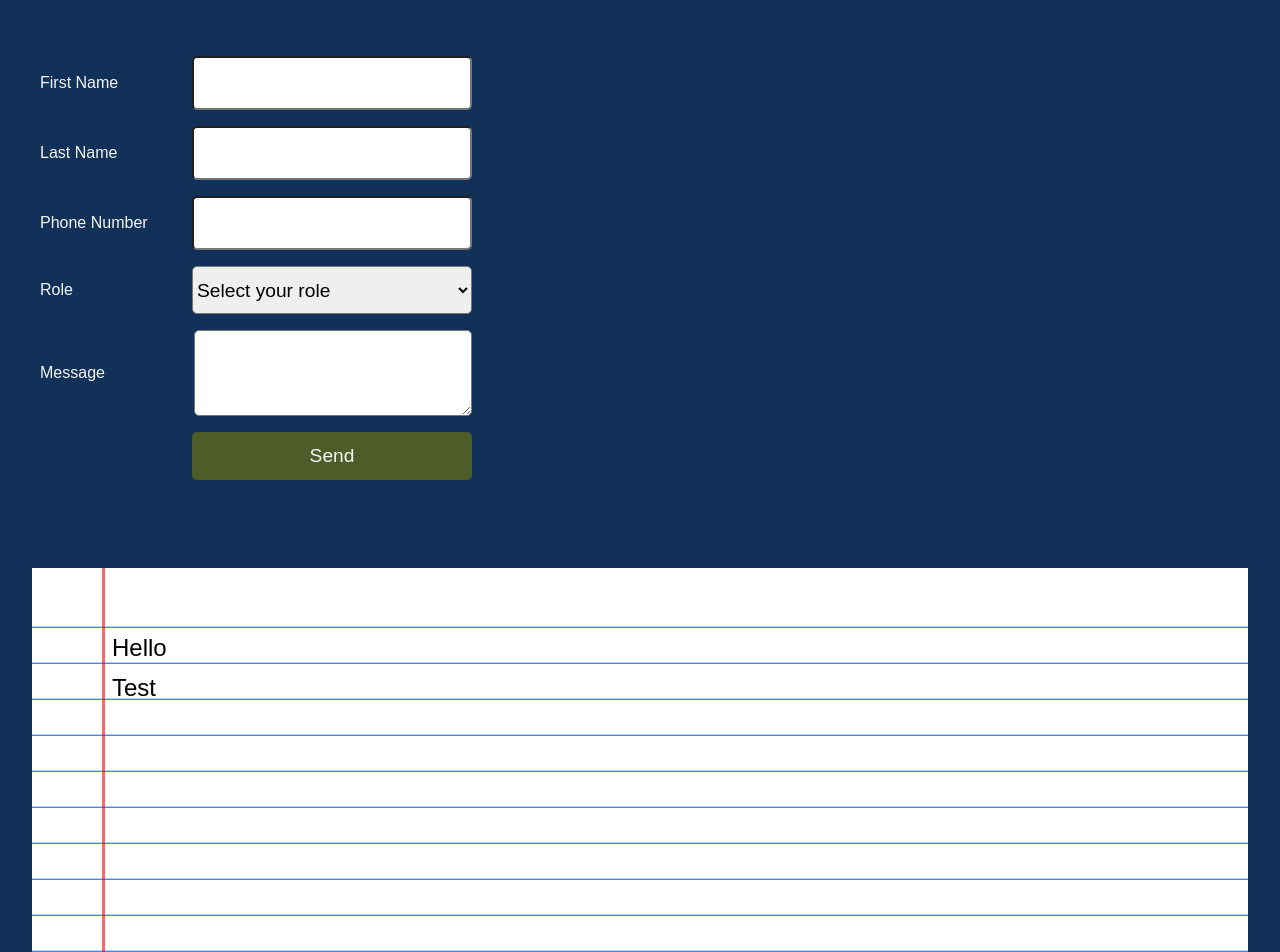
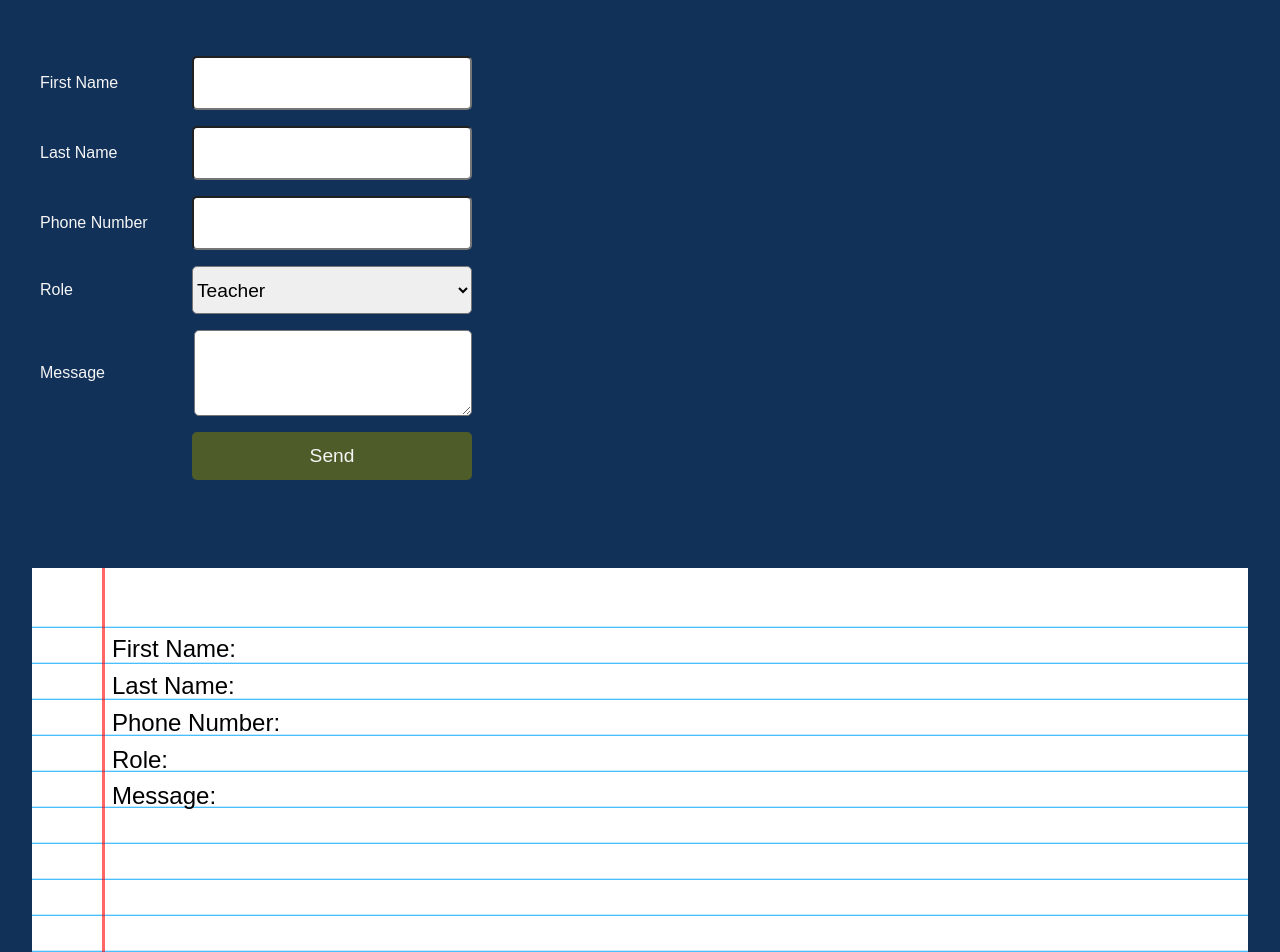
Before and after one commit to MikkeBee/React_Form, a React (Create React App) app: page / in a window 1280 px wide. Shown: the top 952 px of the page. Built offline with nearby package versions, Linux system fonts and the light colour scheme.

Commit message:
work started on react functionality

```diff
--- a/src/App.js
+++ b/src/App.js
@@ -1,25 +1,40 @@
 import "./index";
 import React, { Component } from "react";
 import Forms from "./components/Form";
+import View from "./components/View";
+import Modal from "./components/Modal";
 
-function App() {
-  return (
-    <div className="App">
-      <header className="App-header"></header>
-      <Forms />
-      <div>
-        <div className="paperArea">
-          <div className="vertical">
-            <p className="firstP">Hello</p>
-            <p>Test</p>
-            <p></p>
-            <p></p>
-            <p></p>
-          </div>
-        </div>
+class App extends Component {
+  state = {
+    firstname: "",
+    lastname: "",
+    phonenumber: "",
+    role: "",
+    message: "",
+  };
+
+  formHandler = (event) => {
+    this.setState({
+      [event.target.name]: event.target.value,
+    });
+  };
+
+  render() {
+    return (
+      <div className="App">
+        <header className="App-header"></header>
+        <Forms />
+        <View
+          firstname={this.state.firstname}
+          lastname={this.state.lastname}
+          phonenumber={this.state.phonenumber}
+          role={this.state.role}
+          message={this.state.message}
+        />
+        <Modal />
       </div>
-    </div>
-  );
+    );
+  }
 }
 
 export default App;
--- a/src/components/Form.js
+++ b/src/components/Form.js
@@ -4,34 +4,39 @@ const Forms = (props) => {
   return (
     <form className="formyform">
       <div className="inputArea">
-        <label for="firstname">First Name</label>
-        <input type="text" className="firstname" />
+        <label>First Name</label>
+        <input type="text" className="firstname" onChange={props.formHandler} />
       </div>
       <div className="inputArea">
-        <label for="lastname">Last Name</label>
-        <input type="text" className="lastname" />
+        <label>Last Name</label>
+        <input type="text" className="lastname" onChange={props.formHandler} />
       </div>
       <div className="inputArea">
-        <label for="phonenumber">Phone Number</label>
-        <input type="number" className="phonenumber" />
+        <label>Phone Number</label>
+        <input
+          type="number"
+          className="phonenumber"
+          onChange={props.formHandler}
+        />
       </div>
       <div className="inputArea">
-        <label for="role">Role</label>
+        <label>Role</label>
         <select name="role" className="role">
-          <option value="" disabled selected>
+          {/* <option value="" disabled selected>
             Select your role
-          </option>
+          </option> Ask Margit about this*/}
           <option value="Teacher">Teacher</option>
           <option value="Student">Student</option>
           <option value="Other">Other</option>
         </select>
       </div>
       <div className="inputArea">
-        <label for="message">Message</label>
+        <label>Message</label>
         <textarea
           name="message"
           className="messanger"
           form="formyform"
+          onChange={props.formHandler}
         ></textarea>
       </div>
       <div className="buttonBox">
--- /dev/null
+++ b/src/components/Modal.js
@@ -0,0 +1,28 @@
+import React from "react";
+
+const Modal = (props) => {
+  return (
+    <section className="overlay">
+      <div className="modalWindow">
+        <div className="modalContent">
+          <h2>Your note:</h2>
+          <p>First Name:</p>
+          <p>Last Name:</p>
+          <p>Phone Number:</p>
+          <p>Role:</p>
+          <p>Message:</p>
+          <div className="buttonArea">
+            <button type="button" className="imSure">
+              Yes, I am sure
+            </button>
+            <button type="button" className="notSure">
+              Nope, don't want to post it
+            </button>
+          </div>
+        </div>
+      </div>
+    </section>
+  );
+};
+
+export default Modal;
--- /dev/null
+++ b/src/components/View.js
@@ -0,0 +1,29 @@
+import React from "react";
+
+const View = (props) => {
+  return (
+    <div>
+      <div className="paperArea">
+        <div className="vertical">
+          <p className="firstP">
+            First Name: <span>{props.firstname}</span>
+          </p>
+          <p>
+            Last Name: <span>{props.lastname}</span>
+          </p>
+          <p>
+            Phone Number: <span>{props.phonenumber}</span>
+          </p>
+          <p>
+            Role: <span>{props.role}</span>
+          </p>
+          <p>
+            Message: <span>{props.message}</span>
+          </p>
+        </div>
+      </div>
+    </div>
+  );
+};
+
+export default View;
--- a/src/index.css
+++ b/src/index.css
@@ -76,7 +76,7 @@ textarea {
   margin-top: 5rem;
   background-color: white;
   width: 100%;
-  height: 1000px;
+  height: 475px;
   overflow: hidden;
   position: relative;
 }
@@ -96,16 +96,64 @@ textarea {
   background-image: repeating-linear-gradient(
     transparent 0px,
     transparent 34px,
-    rgb(0, 89, 255) 36px
+    rgb(13, 170, 255) 36px
   );
 }
 
 .firstP {
-  padding-top: 3rem;
+  padding-top: 3.2rem;
 }
 
 .paperArea p {
   font-size: 1.5rem;
   margin-left: 5rem;
-  line-height: 1rem;
+  line-height: 0.8rem;
 }
+
+.overlay {
+  visibility: hidden;
+  position: fixed;
+  top: 0;
+  left: 0;
+  height: 100%;
+  width: 100%;
+  background-color: rgb(0, 0, 0, 0.5);
+  z-index: 90;
+  display: flex;
+  justify-content: center;
+  align-items: center;
+}
+
+.modalWindow {
+  background-color: white;
+  padding: 0.5rem 2rem;
+  width: 50%;
+  height: 40%;
+  border-radius: 5px;
+  position: relative;
+}
+
+.modalWindow h2 {
+  font-size: 2.5rem;
+}
+
+.buttonArea {
+  display: flex;
+  justify-content: space-around;
+}
+
+.buttonArea button {
+  margin-top: 1rem;
+  height: 3rem;
+  width: 25rem;
+  background-color: #4d5c28;
+  color: whitesmoke;
+  border-radius: 5px;
+  border: none;
+  font-size: 1.2rem;
+}
+
+.modalContent p {
+  margin-top: 2.1rem;
+  font-size: 1rem;
+}
```
